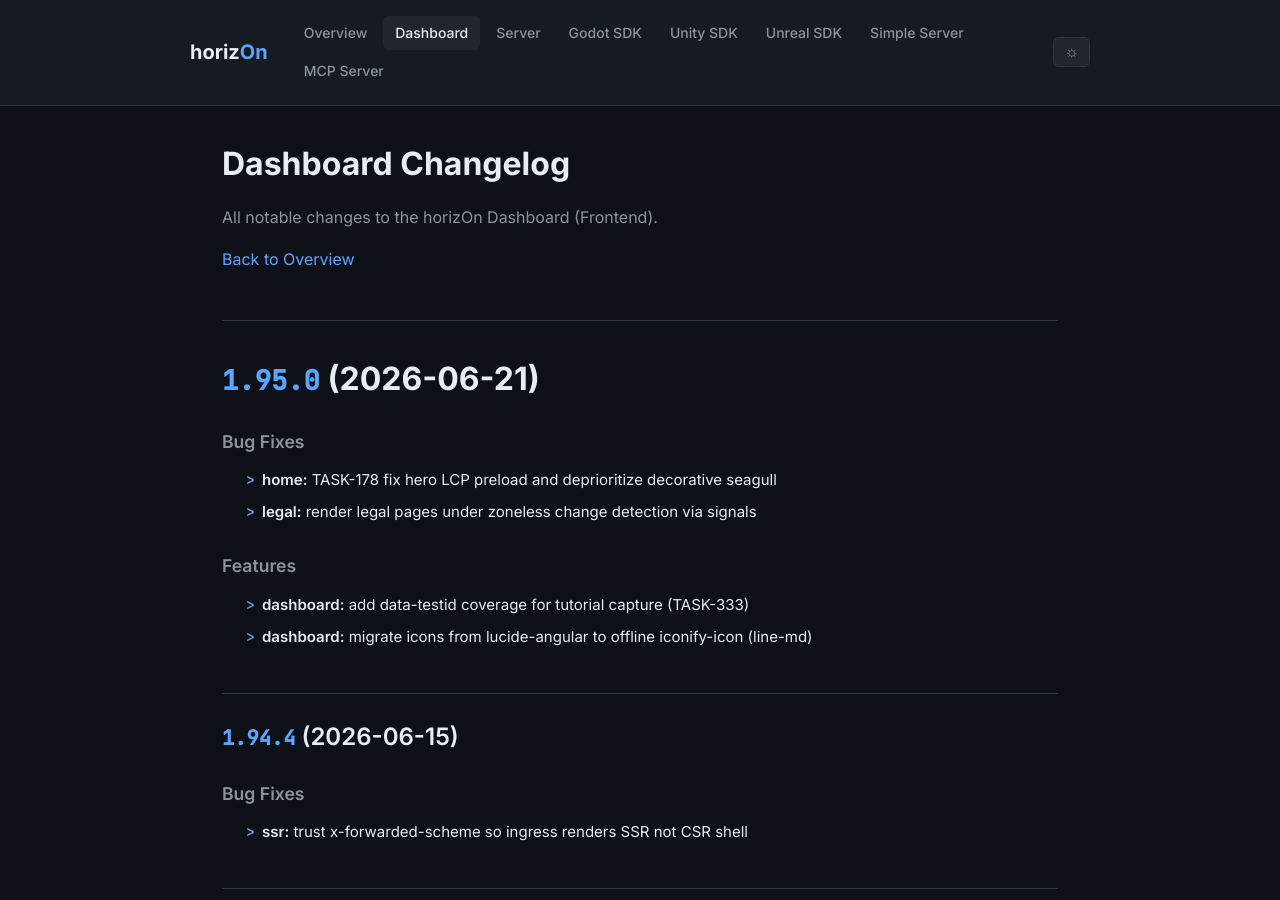
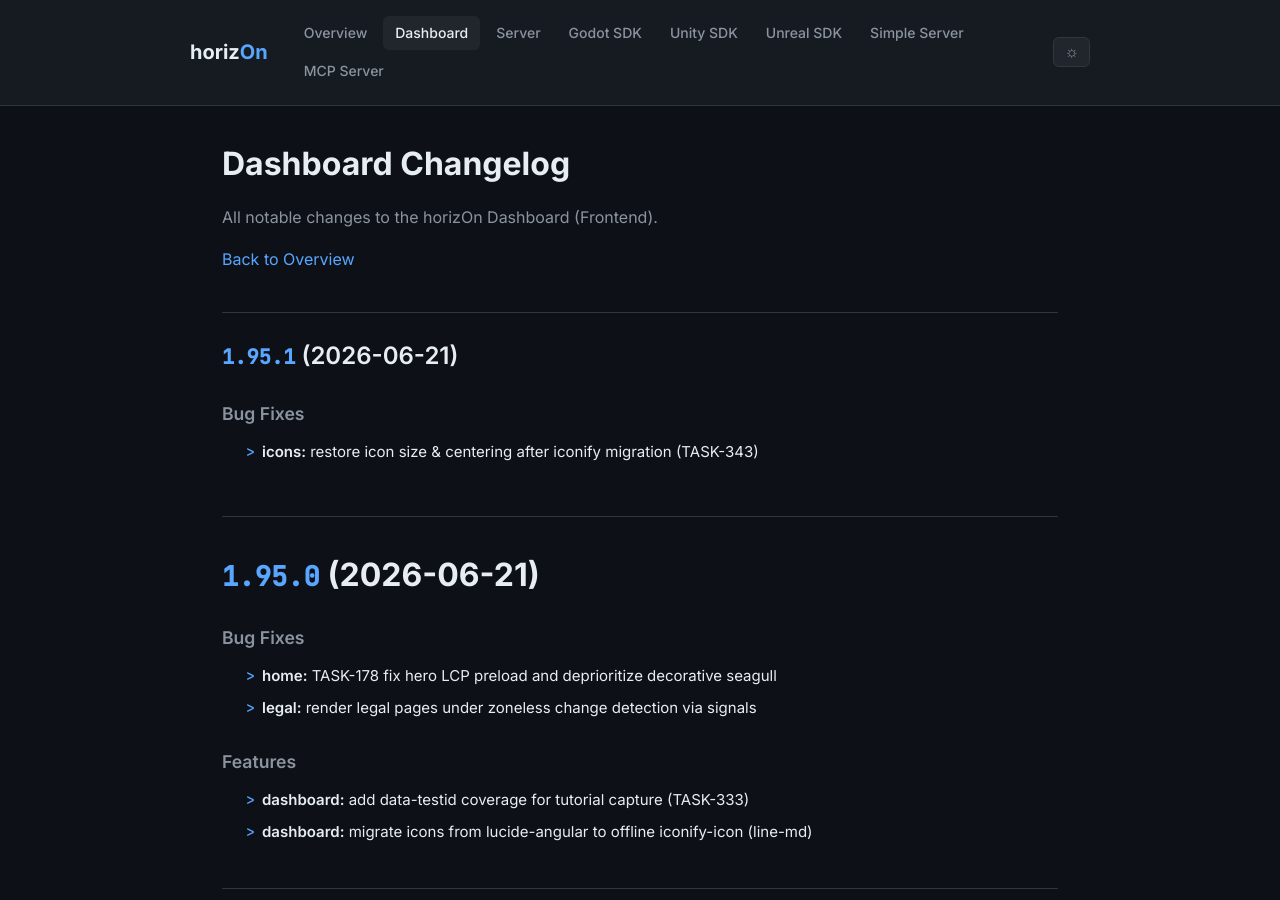
Before and after one commit to ProjectMakersDE/horizOn-Changelog, a Jekyll site: the page built from dashboard-changelog.md, in a window 1280 px wide and 900 px high. Built offline with Jekyll 4.4.1, drawn with Linux system fonts in a browser that asks for light colours.

Commit message:
chore: sync changelogs [skip ci]

```diff
--- a/dashboard-changelog.md
+++ b/dashboard-changelog.md
@@ -8,6 +8,13 @@ title: Dashboard Changelog
 All notable changes to the horizOn Dashboard (Frontend).
 
 [Back to Overview](.)
+
+## [1.95.1](https://github.com/ProjectMakersDE/horizOn-Dashboard/compare/v1.95.0...v1.95.1) (2026-06-21)
+
+
+### Bug Fixes
+
+* **icons:** restore icon size & centering after iconify migration (TASK-343) ([042c2cf](https://github.com/ProjectMakersDE/horizOn-Dashboard/commit/042c2cf20417d8570c1971fcf738a0c47f2d9645))
 
 # [1.95.0](https://github.com/ProjectMakersDE/horizOn-Dashboard/compare/v1.94.4...v1.95.0) (2026-06-21)
 
```
Also changed, not shown: index.md (+1 -1 lines).
